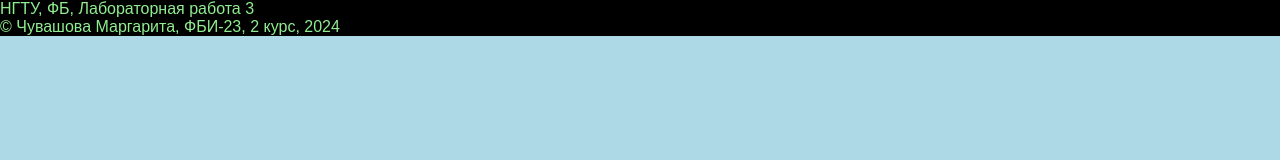
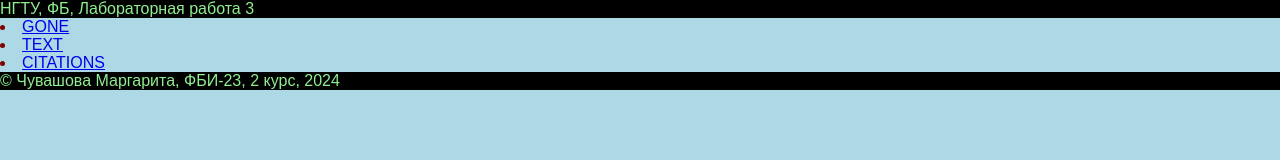
Before and after one commit to Vihuhol26/Labs, a plain HTML site: page lab3/lab3.html in a window 1280 px wide. Drawn offline with Linux system fonts and the light colour scheme.

Commit message:
Сохранение лаб3

```diff
--- a/lab3/lab3.html
+++ b/lab3/lab3.html
@@ -12,6 +12,9 @@
         </header>
 
         <main></main>
+        <li><a href="gone.html">GONE</a></li>
+        <li><a href="text.html">TEXT</a></li>
+        <li><a href="citations.html">CITATIONS</a></li>
 
         <footer>
             &copy; Чувашова Маргарита, ФБИ-23, 2 курс, 2024
```
